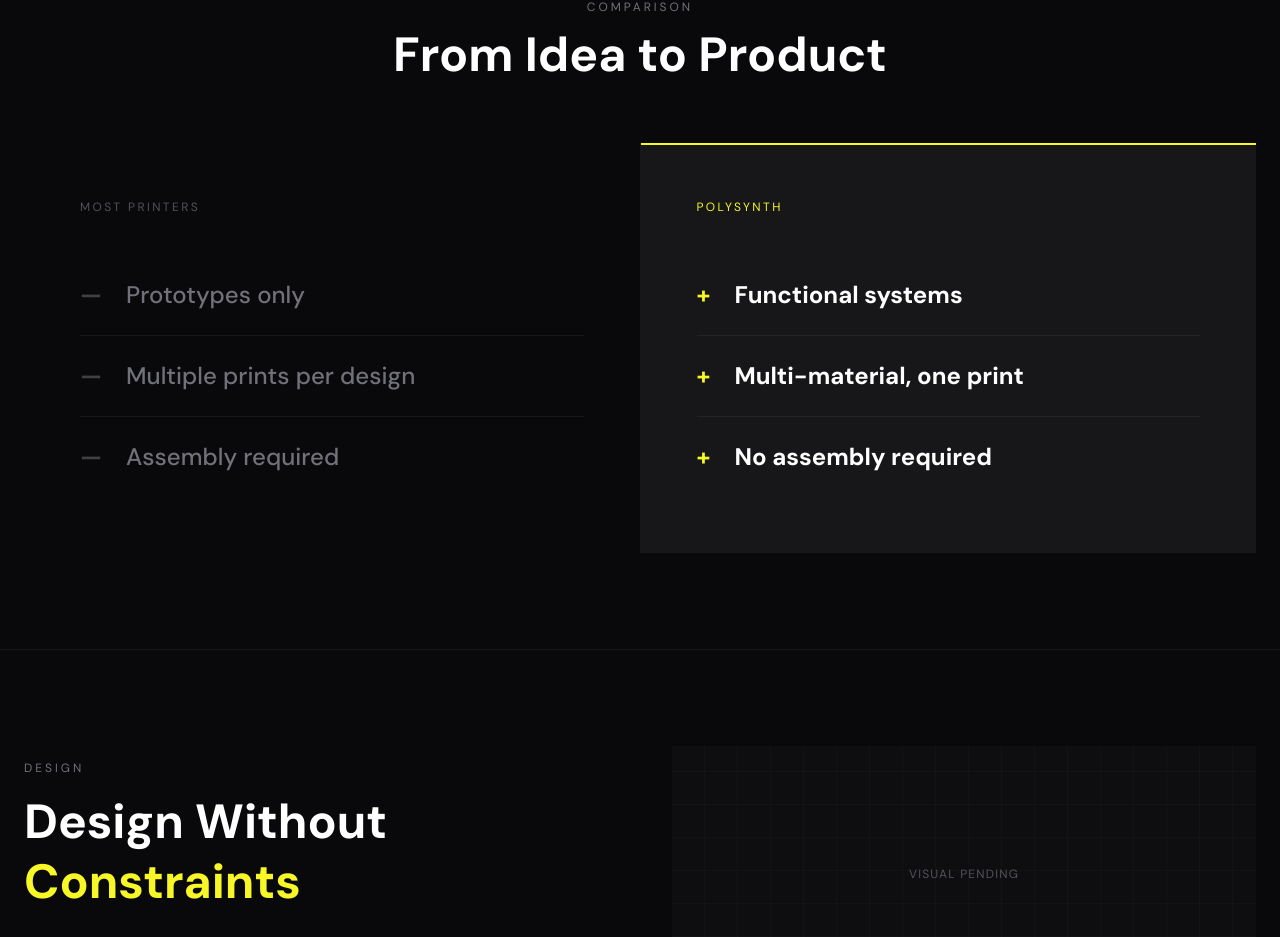
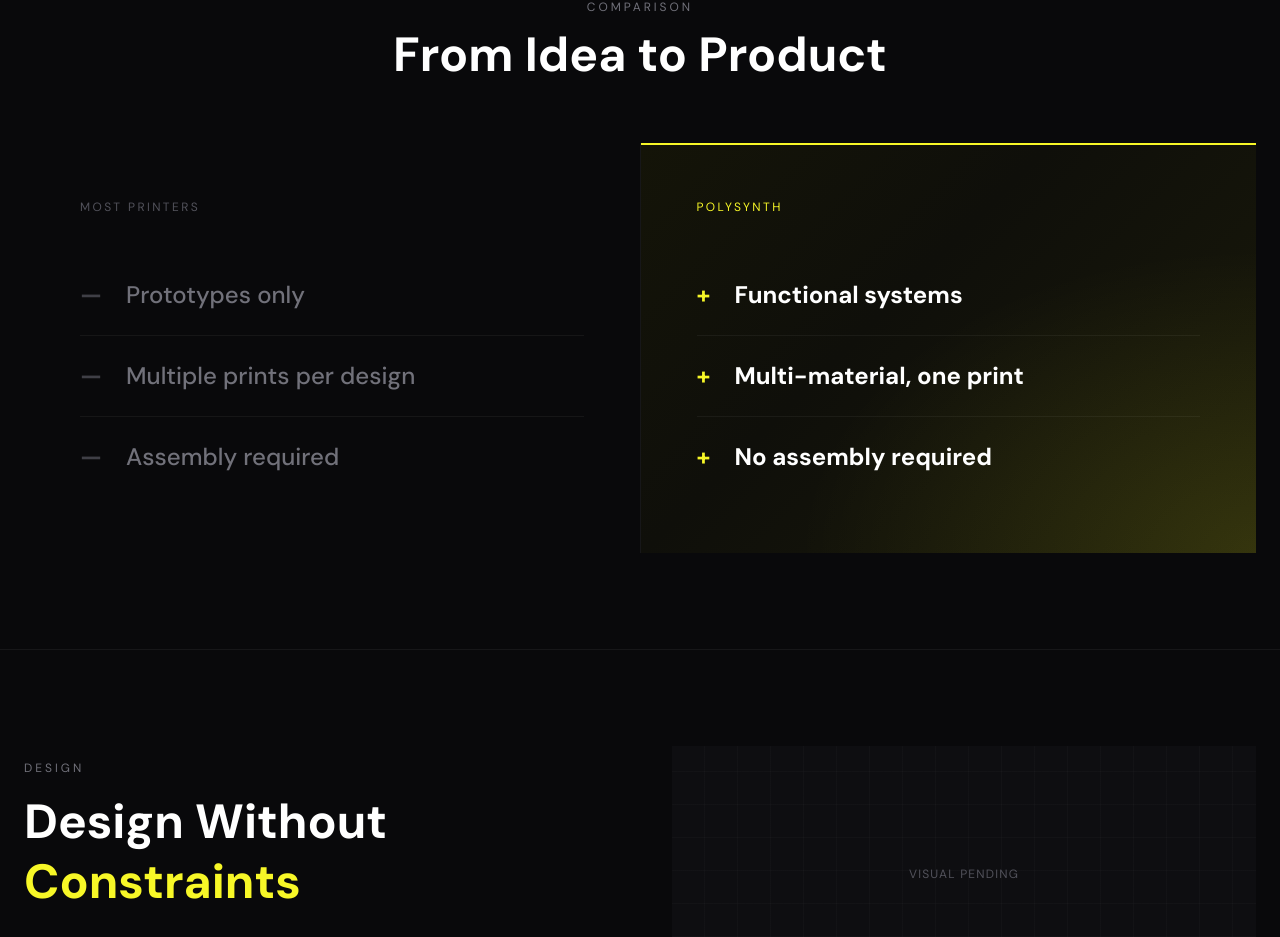
Before and after one commit to BrandonGraser/polysynth, a Next.js app: page /applications/product-development in a window 1280 px wide. Shown: the part 834-1771 px from the top of the page. Built offline with nearby package versions, Linux system fonts and the light colour scheme.

Commit message:
Update ProductDevelopmentPage.tsx

```diff
--- a/components/ProductDevelopmentPage.tsx
+++ b/components/ProductDevelopmentPage.tsx
@@ -92,10 +92,11 @@
               </div>
             </div>
             {/* Right — highlighted */}
-            <div className="bg-zinc-900/30 p-14 relative overflow-hidden">
+            <div className="relative p-14 overflow-hidden" style={{background: "linear-gradient(135deg, #141408 0%, #0f0f0a 40%, #1a1a0a 100%)"}}>
+              <div className="absolute bottom-0 right-0 w-3/4 h-3/4 pointer-events-none" style={{background: "radial-gradient(ellipse at bottom right, rgba(247,247,39,0.12) 0%, transparent 70%)"}} />
               <div className="absolute inset-x-0 top-0 h-[2px] bg-[#f7f727]" />
-              <div className="text-xs tracking-[0.2em] text-[#f7f727] mb-10">POLYSYNTH</div>
-              <div className="flex flex-col gap-0 divide-y divide-white/[0.05]">
+              <div className="relative z-10 text-xs tracking-[0.2em] text-[#f7f727] mb-10">POLYSYNTH</div>
+              <div className="relative z-10 flex flex-col gap-0 divide-y divide-white/[0.05]">
                 {["Functional systems", "Multi-material, one print", "No assembly required"].map((item) => (
                   <div key={item} className="flex items-center gap-6 py-6">
                     <div className="text-[#f7f727] text-2xl font-bold select-none">+</div>
```
